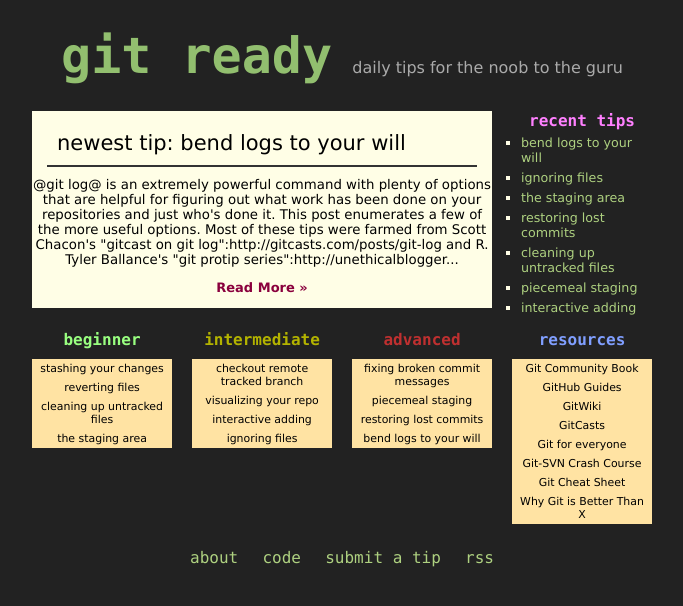
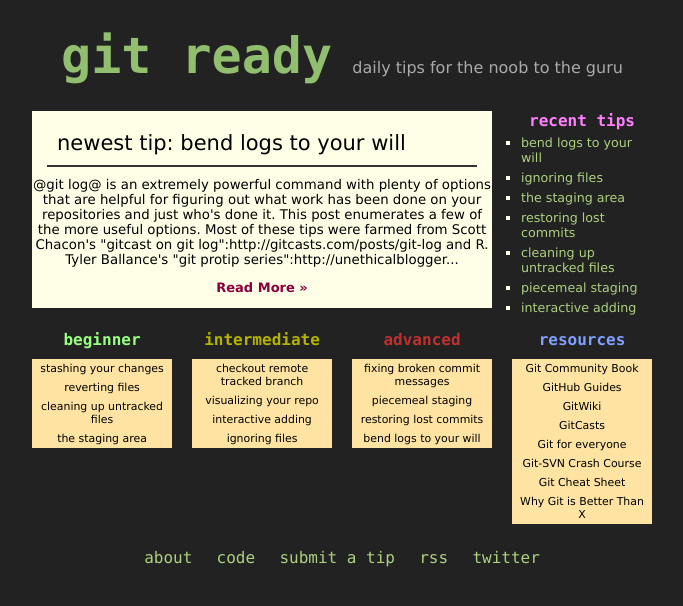
Before and after one commit to qrush/gitready, a Jekyll site: the page built from index.html, in a window 1280 px wide. Shown: the top 606 px of the page, without its empty margins (298-981 px from the left). Built offline with Jekyll 4.4.1, drawn with Linux system fonts in a browser that asks for light colours.

Commit message:
Adding twitter link

```diff
--- a/_layouts/default.html
+++ b/_layouts/default.html
@@ -57,6 +57,7 @@
       <a href="http://github.com/qrush/gitready">code</a>
       <a href="/submit.html">submit a tip</a>
       <a class="rss" href="http://feeds.feedburner.com/git-ready">rss</a>
+      <a href="http://twitter.com/gitready">twitter</a>
     </div>
   </div>
   <script type="text/javascript">
```
